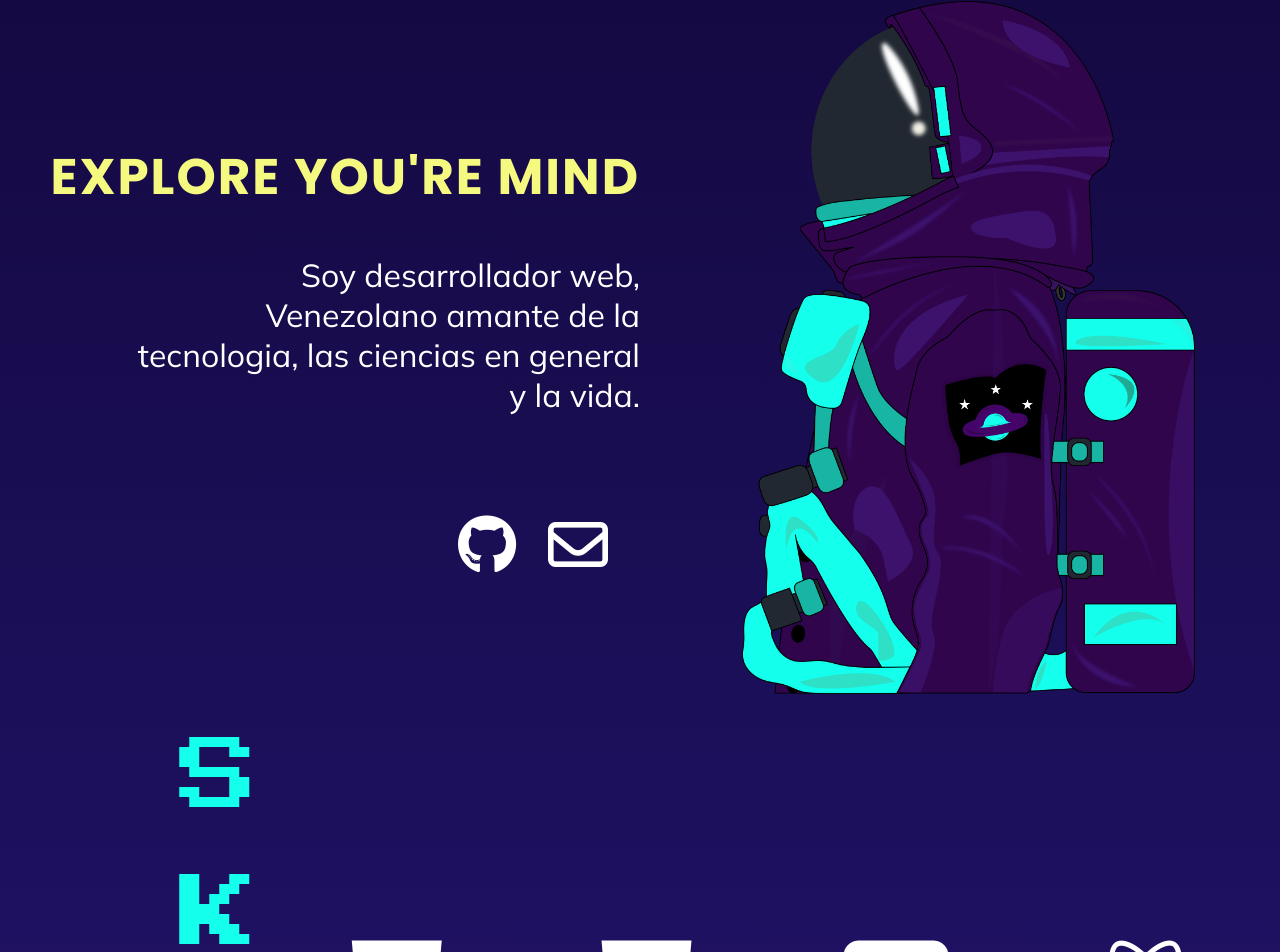
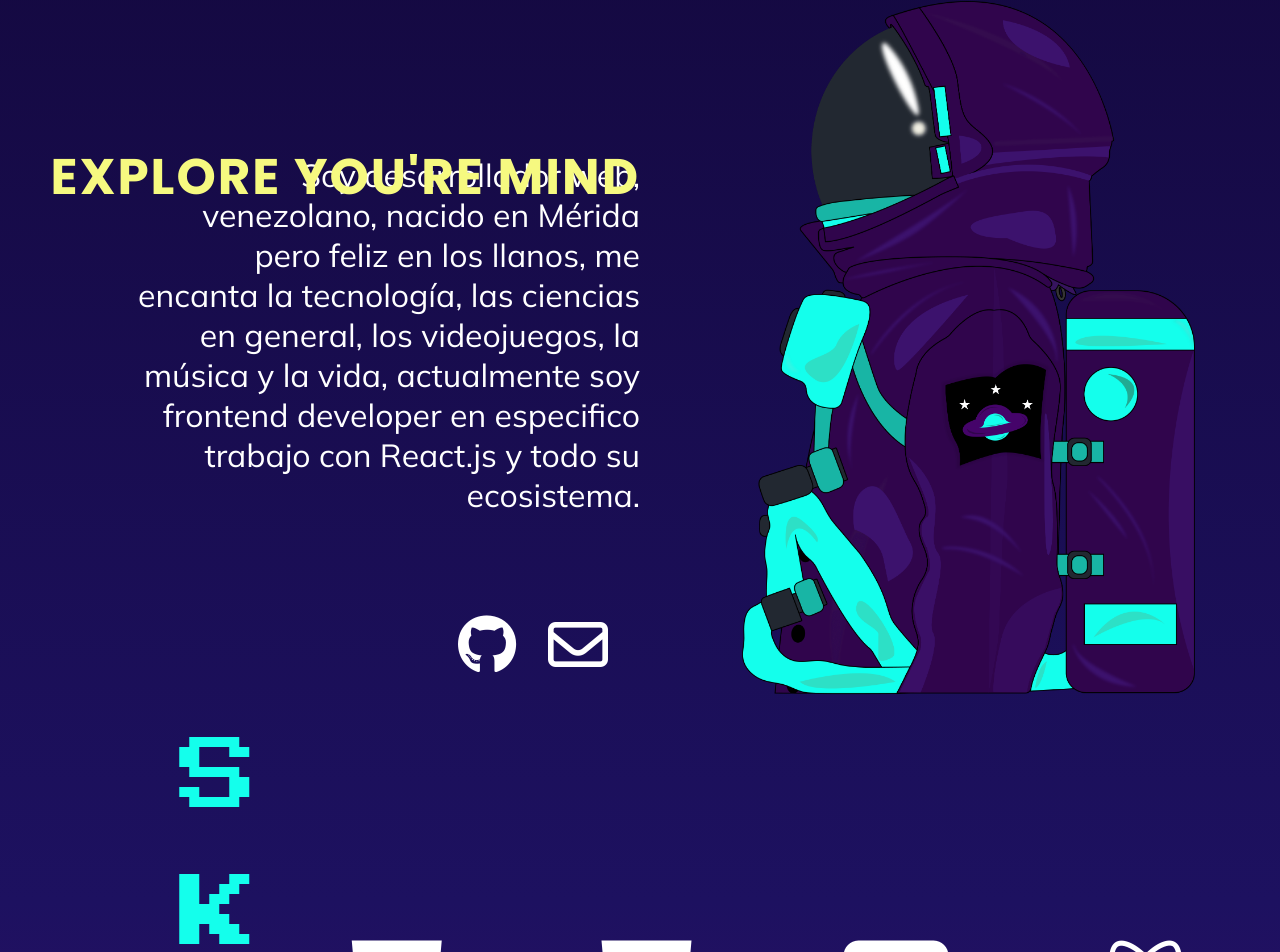
Before and after one commit to Oscaraag/Stay, a React app: page / in a window 1280 px wide. Shown: the part 852-1804 px from the top of the page. Built offline with nearby package versions, Linux system fonts and the light colour scheme.

Commit message:
Favicon & SEO 🚀

```diff
--- a/src/pages/AboutMe.jsx
+++ b/src/pages/AboutMe.jsx
@@ -15,7 +15,7 @@ export const AboutMe = () => {
         LateralTitle={'EXPLORE YOU\'RE MIND'}
       />
       <TextDescription
-        description='Soy desarrollador web, Venezolano amante de la tecnologia, las ciencias en general y la vida.'
+        description='Soy desarrollador web, venezolano, nacido en Mérida pero feliz en los llanos, me encanta la tecnología, las ciencias en general, los videojuegos, la música y la vida, actualmente soy frontend developer en especifico trabajo con React.js y todo su ecosistema.'
       />
       <PageImage />
 
--- a/src/styles/AboutMe.scss
+++ b/src/styles/AboutMe.scss
@@ -75,6 +75,9 @@
 	align-items: center;
 	font-family: 'Mulish', sans-serif;
 	font-size: 1.8rem;
+	span {
+		padding-top: 1.6rem;
+	}
 }
 .social-logo-container {
 	display: flex;
--- a/src/styles/_aboutmeTablet.scss
+++ b/src/styles/_aboutmeTablet.scss
@@ -20,6 +20,7 @@
 		margin-bottom: 5%;
 
 		& span {
+			padding-top: 0;
 			font-size: 2rem;
 		}
 	}
```
Also changed, not shown: 1 other file (tests, documents, lock files or other folders).
